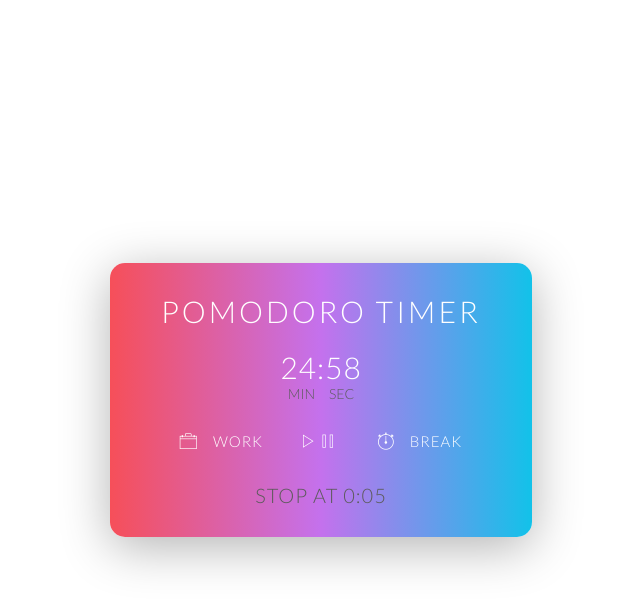
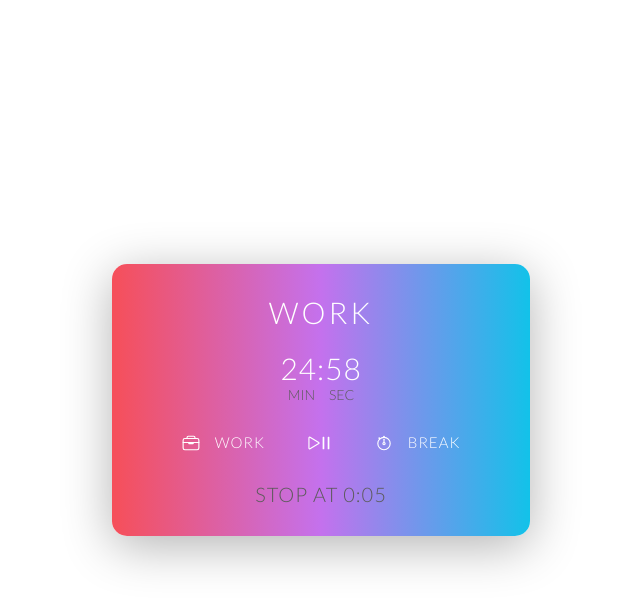
Before and after one commit to kendramoyars/pomodoro_project, a plain HTML site: page index.html in a window 1280 px wide. Both pictures are taken after a click on the button "WORK". Shown: the whole page, without its empty margins (319-959 px from the left). Drawn offline with nearby package versions, Linux system fonts and the light colour scheme.

Commit message:
Icon Fix Test

```diff
--- a/index.html
+++ b/index.html
@@ -4,8 +4,6 @@
 <head>
   <meta charset="UTF-8">
   <link href="https://fonts.googleapis.com/css?family=Lato:100,300,600" rel="stylesheet" type="text/css">
-
-  <link href="http://code.ionicframework.com/ionicons/2.0.1/css/ionicons.min.css" rel="stylesheet" type="text/css">
   <link rel="stylesheet" href="styles.css">
   <meta name="viewport" content="width=device-width, initial-scale=1.0">
   <title>Pomodoro Clock</title>
@@ -23,14 +21,14 @@
       </div>
       <div class="row btns">
         <button data-time="1500" class="btn btn-work" alt="Work">
-          <i class="ion-ios-briefcase-outline"></i>Work
+          <ion-icon name="briefcase-outline"></ion-icon>Work
         </button>
         <button class="btn btn-pause" alt="Pause">
-          <i class="ion-ios-play-outline play pausePlay"></i>
-          <i class="ion-ios-pause-outline pause pausePlay"></i>
+          <ion-icon name="play-outline" class="pausePlay play"></ion-icon>
+          <ion-icon name="pause-outline" class="pausePlay pause"></ion-icon>
         </button>
         <button data-time="300" class="btn btn-break" alt="Break">
-          <i class="ion-ios-stopwatch-outline"></i>Break
+          <ion-icon name="stopwatch-outline"></ion-icon>Break
         </button>
       </div>
       <div class="row">
--- a/scripts.js
+++ b/scripts.js
@@ -58,14 +58,17 @@ function displayEndTime(timestamp) {
 }
 
 function startTimer() {
+  pauseIcon.classList.remove("pause-clicked");
+  playIcon.classList.remove("play-clicked");
   isPaused = false;
   seconds = parseInt(this.dataset.time);
-  if(this.textContent == "Work") {
+  const cleanText = this.textContent.replace(/\s/g, '');
+  if(cleanText == "Work") {
     title.textContent = "work";
-  } else if (this.textContent == "Break") {
+  } else if (cleanText == "Break") {
     title.textContent = "break";
     breakCount = breakCount + 1;
-    if(breakCount >= 4) {
+    if(breakCount > 4) {
       breakCount = 0;
       seconds = parseInt(longBreak);
     }
--- a/styles.css
+++ b/styles.css
@@ -92,31 +92,41 @@ body {
   font-weight: 600;
 }
 
-.btn:hover i {
+.btn:hover ion-icon {
   margin-right: 2rem;
 }
 
 .btn:hover .pausePlay {
-  margin-right: .4rem;
-  transform: scale(1.2);
+  transform: scale(1.1);
 
+}
+.btn:hover .play {
+  margin-right: -.4rem;
+}
+
+.btn:hover .pause {
+  margin-right: 0;
 }
 
 .btn:focus {
   outline: none;
 }
 
-  i {
+ion-icon {
   display: inline-block;
   margin-right: 1.5rem;
-  font-size: 2.1rem;
+  font-size: 1.8rem;
   vertical-align: text-top;
-  margin-top: -4px;
   transition: all 0.3s;
+  margin-top: 1px;
 }
 
-.pausePlay {
-margin-right: .4rem;
+.pause{
+  margin-right: 0;
+}
+
+.play{
+  margin-right: -1rem;
 }
 
 .secLbl {
@@ -125,11 +135,12 @@ margin-right: .4rem;
 
 .pause-clicked {
   color: red;
-  transform: scale(1.2);
+  transform: scale(1.1);
 }
 
 .play-clicked {
-  transform: scale(1.2);
+  transform: scale(1.1);
+  margin-right: -.4rem;
 }
 
 .button-clicked {
```
